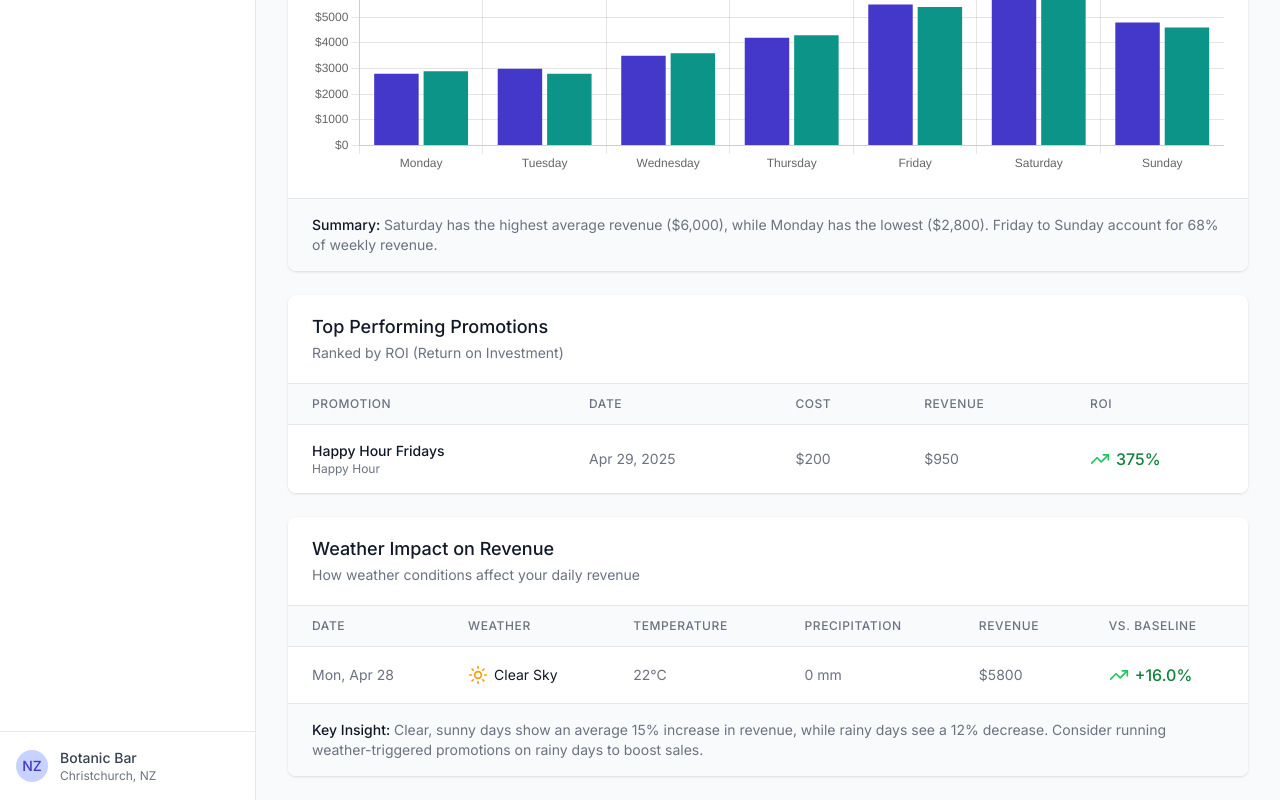
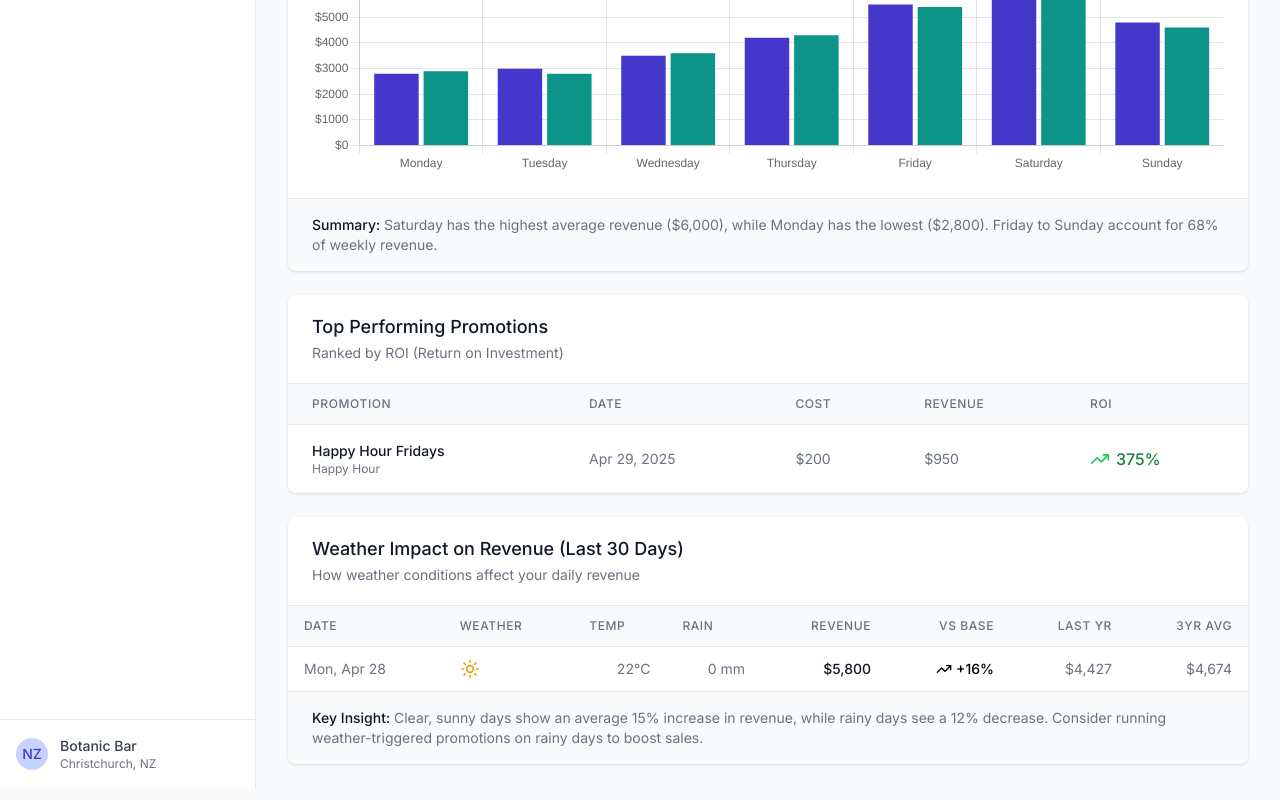
Before and after one commit to ricki2828/HospoPro, a React (Vite) app: page /analytics in a window 1280 px wide. Shown: the part 437-1237 px from the top of the page. Built offline with nearby package versions, Linux system fonts and the light colour scheme.

Commit message:
feat(Analytics): Add LY and 3yr Avg revenue to monthly view

```diff
--- a/src/pages/Analytics.tsx
+++ b/src/pages/Analytics.tsx
@@ -1,11 +1,77 @@
-import { useState } from 'react';
-import { promos, dayOfWeekTrends, revenueData, weatherData } from '../services/mockData';
+import { useState, useMemo } from 'react';
+// Import necessary data, ensuring no duplicates
+import { promos, dayOfWeekTrends, weatherData, allRevenueMap } from '../services/mockData';
 import DayOfWeekChart from '../components/DayOfWeekChart';
-import { format, parseISO, subDays } from 'date-fns';
+import { format, parseISO, subDays, isWithinInterval, startOfDay, subYears } from 'date-fns';
 import { TrendingUp, TrendingDown, Cloud, CloudRain, Sun } from 'lucide-react';
 
+// Helper to format currency (or import from a shared util)
+const formatNZD = (value?: number | null): string => {
+  if (value === undefined || value === null) return 'N/A';
+  return new Intl.NumberFormat('en-NZ', { style: 'currency', currency: 'NZD', minimumFractionDigits: 0, maximumFractionDigits: 0 }).format(value);
+};
+
 export default function Analytics() {
-  const [timeRange, setTimeRange] = useState<'week' | 'month' | 'quarter'>('week');
+  const [timeRange, setTimeRange] = useState<'week' | 'month'>('month');
+
+  // Calculate Weather Impact based on timeRange
+  const weatherImpact = useMemo(() => {
+    const impactData = [];
+    const now = startOfDay(new Date());
+    const daysToShow = timeRange === 'week' ? 7 : 30;
+    const startDate = subDays(now, daysToShow - 1); // Start of the period
+
+    // Use weatherData as the loop base as it's likely shorter than 3+ years of revenue
+    for (const weatherDay of weatherData) {
+      const weatherDate = parseISO(weatherDay.date);
+
+      // Check if the weather data date falls within the selected display time range (Week/Month)
+      if (isWithinInterval(weatherDate, { start: startDate, end: now })) {
+          const currentRevenue = allRevenueMap.get(weatherDay.date);
+
+          // Ensure current revenue data exists for baseline comparison
+          if (currentRevenue && typeof currentRevenue.amount === 'number' && currentRevenue.amount > 0 && currentRevenue.baseline > 0) {
+            const difference = ((currentRevenue.amount - currentRevenue.baseline) / currentRevenue.baseline) * 100;
+
+            let lastYearRevenue: number | null = null;
+            let threeYearAvgRevenue: number | null = null;
+
+            // Calculate historicals only for month view
+            if (timeRange === 'month') {
+                const dateYearMinus1 = format(subYears(weatherDate, 1), 'yyyy-MM-dd');
+                const dateYearMinus2 = format(subYears(weatherDate, 2), 'yyyy-MM-dd');
+                const dateYearMinus3 = format(subYears(weatherDate, 3), 'yyyy-MM-dd');
+
+                const revY1 = allRevenueMap.get(dateYearMinus1)?.amount;
+                const revY2 = allRevenueMap.get(dateYearMinus2)?.amount;
+                const revY3 = allRevenueMap.get(dateYearMinus3)?.amount;
+
+                lastYearRevenue = revY1 ?? null;
+
+                const pastRevenues = [revY1, revY2, revY3].filter(r => typeof r === 'number') as number[];
+                if (pastRevenues.length > 0) {
+                    threeYearAvgRevenue = pastRevenues.reduce((sum, r) => sum + r, 0) / pastRevenues.length;
+                }
+            }
+
+            impactData.push({
+              date: weatherDay.date,
+              weather: weatherDay.description,
+              icon: weatherDay.icon,
+              temperature: weatherDay.temperature,
+              precipitation: Math.round(weatherDay.precipitation),
+              revenue: currentRevenue.amount,
+              baseline: currentRevenue.baseline,
+              difference: difference,
+              lastYearRevenue: lastYearRevenue, // Add historical data
+              threeYearAvgRevenue: threeYearAvgRevenue // Add historical data
+            });
+          }
+      }
+    }
+    // Sort by date descending for display
+    return impactData.sort((a, b) => b.date.localeCompare(a.date));
+  }, [timeRange]); // Dependency only on timeRange (allRevenueMap is stable)
 
   // Calculate top performing promos
   const topPromos = [...promos]
@@ -16,26 +82,6 @@ export default function Analytics() {
     }))
     .sort((a, b) => b.roi - a.roi)
     .slice(0, 5);
-
-  // Weather impact
-  const weatherImpact = [];
-  for (let i = 0; i < Math.min(weatherData.length, revenueData.length); i++) {
-    const weatherDay = weatherData[i];
-    const revenueDay = revenueData.find(r => r.date === weatherDay.date);
-
-    if (revenueDay && revenueDay.amount > 0) {
-      weatherImpact.push({
-        date: weatherDay.date,
-        weather: weatherDay.description,
-        icon: weatherDay.icon,
-        temperature: weatherDay.temperature,
-        precipitation: weatherDay.precipitation,
-        revenue: revenueDay.amount,
-        baseline: revenueDay.baseline,
-        difference: ((revenueDay.amount - revenueDay.baseline) / revenueDay.baseline) * 100
-      });
-    }
-  }
 
   const getWeatherIcon = (icon: string) => {
     switch (icon) {
@@ -80,20 +126,9 @@ export default function Analytics() {
                 timeRange === 'month'
                   ? 'bg-primary-600 text-white'
                   : 'bg-white text-gray-700 hover:bg-gray-50'
-              } border-t border-b border-gray-300 focus:z-10 focus:ring-2 focus:ring-primary-500`}
+              } border-t border-b border-r border-gray-300 rounded-r-md focus:z-10 focus:ring-2 focus:ring-primary-500`}
             >
               Month
-            </button>
-            <button
-              type="button"
-              onClick={() => setTimeRange('quarter')}
-              className={`px-4 py-2 text-sm font-medium ${
-                timeRange === 'quarter'
-                  ? 'bg-primary-600 text-white'
-                  : 'bg-white text-gray-700 hover:bg-gray-50'
-              } border border-gray-300 rounded-r-md focus:z-10 focus:ring-2 focus:ring-primary-500`}
-            >
-              Quarter
             </button>
           </div>
         </div>
@@ -193,7 +228,7 @@ export default function Analytics() {
       <div className="bg-white shadow rounded-lg overflow-hidden">
         <div className="px-4 py-5 sm:px-6 border-b border-gray-200">
           <h3 className="text-lg leading-6 font-medium text-gray-900">
-            Weather Impact on Revenue
+            Weather Impact on Revenue ({timeRange === 'week' ? 'Last 7 Days' : 'Last 30 Days'})
           </h3>
           <p className="mt-1 max-w-2xl text-sm text-gray-500">
             How weather conditions affect your daily revenue
@@ -203,63 +238,53 @@ export default function Analytics() {
           <table className="min-w-full divide-y divide-gray-200">
             <thead className="bg-gray-50">
               <tr>
-                <th scope="col" className="px-6 py-3 text-left text-xs font-medium text-gray-500 uppercase tracking-wider">
-                  Date
-                </th>
-                <th scope="col" className="px-6 py-3 text-left text-xs font-medium text-gray-500 uppercase tracking-wider">
-                  Weather
-                </th>
-                <th scope="col" className="px-6 py-3 text-left text-xs font-medium text-gray-500 uppercase tracking-wider">
-                  Temperature
-                </th>
-                <th scope="col" className="px-6 py-3 text-left text-xs font-medium text-gray-500 uppercase tracking-wider">
-                  Precipitation
-                </th>
-                <th scope="col" className="px-6 py-3 text-left text-xs font-medium text-gray-500 uppercase tracking-wider">
-                  Revenue
-                </th>
-                <th scope="col" className="px-6 py-3 text-left text-xs font-medium text-gray-500 uppercase tracking-wider">
-                  vs. Baseline
-                </th>
+                <th scope="col" className="px-4 py-3 text-left text-xs font-medium text-gray-500 uppercase tracking-wider">Date</th>
+                <th scope="col" className="px-4 py-3 text-left text-xs font-medium text-gray-500 uppercase tracking-wider">Weather</th>
+                <th scope="col" className="px-4 py-3 text-left text-xs font-medium text-gray-500 uppercase tracking-wider">Temp</th>
+                <th scope="col" className="px-4 py-3 text-left text-xs font-medium text-gray-500 uppercase tracking-wider">Rain</th>
+                <th scope="col" className="px-4 py-3 text-right text-xs font-medium text-gray-500 uppercase tracking-wider">Revenue</th>
+                <th scope="col" className="px-4 py-3 text-right text-xs font-medium text-gray-500 uppercase tracking-wider">vs Base</th>
+                {/* Conditional Columns */}
+                {timeRange === 'month' && (
+                    <>
+                        <th scope="col" className="px-4 py-3 text-right text-xs font-medium text-gray-500 uppercase tracking-wider">Last Yr</th>
+                        <th scope="col" className="px-4 py-3 text-right text-xs font-medium text-gray-500 uppercase tracking-wider">3yr Avg</th>
+                    </>
+                )}
               </tr>
             </thead>
             <tbody className="bg-white divide-y divide-gray-200">
               {weatherImpact.map((day, index) => (
                 <tr key={index} className="hover:bg-gray-50">
-                  <td className="px-6 py-4 whitespace-nowrap text-sm text-gray-500">
-                    {format(parseISO(day.date), 'EEE, MMM d')}
-                  </td>
-                  <td className="px-6 py-4 whitespace-nowrap">
-                    <div className="flex items-center">
+                  <td className="px-4 py-3 whitespace-nowrap text-sm text-gray-500">{format(parseISO(day.date), 'EEE, MMM d')}</td>
+                  <td className="px-4 py-3 whitespace-nowrap">
+                    <div className="flex items-center" title={day.weather}>
                       {getWeatherIcon(day.icon)}
-                      <span className="ml-1.5 text-sm text-gray-900">{day.weather}</span>
                     </div>
                   </td>
-                  <td className="px-6 py-4 whitespace-nowrap text-sm text-gray-500">
-                    {day.temperature}°C
-                  </td>
-                  <td className="px-6 py-4 whitespace-nowrap text-sm text-gray-500">
-                    {day.precipitation} mm
-                  </td>
-                  <td className="px-6 py-4 whitespace-nowrap text-sm text-gray-500">
-                    ${day.revenue}
-                  </td>
-                  <td className="px-6 py-4 whitespace-nowrap">
-                    <div className="flex items-center">
-                      {day.difference > 0 ? (
-                        <TrendingUp className="h-5 w-5 text-success-500 mr-1.5" />
-                      ) : (
-                        <TrendingDown className="h-5 w-5 text-error-500 mr-1.5" />
-                      )}
-                      <span className={`${day.difference > 0 ? 'text-success-700' : 'text-error-700'} font-medium`}>
-                        {day.difference > 0 ? '+' : ''}{day.difference.toFixed(1)}%
-                      </span>
+                  <td className="px-4 py-3 whitespace-nowrap text-sm text-gray-500 text-right">{day.temperature}°C</td>
+                  <td className="px-4 py-3 whitespace-nowrap text-sm text-gray-500 text-right">{day.precipitation} mm</td>
+                  <td className="px-4 py-3 whitespace-nowrap text-sm text-gray-900 text-right font-medium">{formatNZD(day.revenue)}</td>
+                  <td className="px-4 py-3 whitespace-nowrap text-right">
+                    <div className={`flex items-center justify-end ${day.difference > 0 ? 'text-success-600' : 'text-error-600'}`}>
+                      {day.difference > 0 ? <TrendingUp className="h-4 w-4 mr-1" /> : <TrendingDown className="h-4 w-4 mr-1" />}
+                      <span className="text-sm font-medium">{day.difference > 0 ? '+' : ''}{day.difference.toFixed(0)}%</span>
                     </div>
                   </td>
+                  {/* Conditional Cells */}
+                  {timeRange === 'month' && (
+                      <>
+                          <td className="px-4 py-3 whitespace-nowrap text-sm text-gray-500 text-right">{formatNZD(day.lastYearRevenue)}</td>
+                          <td className="px-4 py-3 whitespace-nowrap text-sm text-gray-500 text-right">{formatNZD(day.threeYearAvgRevenue)}</td>
+                      </>
+                  )}
                 </tr>
               ))}
             </tbody>
           </table>
+          {weatherImpact.length === 0 && (
+            <p className="text-center text-gray-500 py-4 text-sm">No weather impact data available for the selected period.</p>
+          )}
         </div>
         <div className="bg-gray-50 px-4 py-4 sm:px-6 border-t border-gray-200">
           <div className="text-sm">
--- a/src/services/mockData.ts
+++ b/src/services/mockData.ts
@@ -141,8 +141,25 @@ export const bookings: Booking[] = [
   },
 ];
 
-// Mock revenue data
-export const revenueData: Revenue[] = [
+// Mock revenue data (current + forecast)
+export const currentRevenueData: Revenue[] = [
+  { date: createDate(-30), amount: 2500, baseline: 2800 }, // Add more history
+  { date: createDate(-29), amount: 2600, baseline: 2700 },
+  { date: createDate(-28), amount: 2700, baseline: 2900 },
+  { date: createDate(-27), amount: 3300, baseline: 3100 },
+  { date: createDate(-26), amount: 3800, baseline: 3500 },
+  { date: createDate(-25), amount: 4500, baseline: 4200 },
+  { date: createDate(-24), amount: 5500, baseline: 5000 },
+  { date: createDate(-23), amount: 5200, baseline: 4800 },
+  { date: createDate(-22), amount: 3100, baseline: 3000 },
+  { date: createDate(-21), amount: 2900, baseline: 2800 },
+  { date: createDate(-20), amount: 2800, baseline: 2900 },
+  { date: createDate(-19), amount: 3600, baseline: 3300 },
+  { date: createDate(-18), amount: 4100, baseline: 3700 },
+  { date: createDate(-17), amount: 4900, baseline: 4500 },
+  { date: createDate(-16), amount: 5900, baseline: 5400 },
+  { date: createDate(-15), amount: 5700, baseline: 5200 },
+  { date: createDate(-14), amount: 3300, baseline: 3100 },
   { date: createDate(-13), amount: 3000, baseline: 2800 },
   { date: createDate(-12), amount: 2700, baseline: 2600 },
   { date: createDate(-11), amount: 3400, baseline: 3100 },
@@ -425,23 +442,45 @@ for (let i = -30; i <= 14; i++) {
 }
 export const mockShifts: Shift[] = shifts;
 
-// --- Mock Last Year Revenue Data ---
-// Generate plausible data for the same date range as revenueData, but one year ago.
-export const lastYearRevenueData: Revenue[] = revenueData.map(currentYearData => {
-  // Calculate the date one year ago
-  const lastYearDate = format(subYears(parseISO(currentYearData.date), 1), 'yyyy-MM-dd');
+// --- Generate Historical Revenue Data ---
 
-  // Generate a plausible last year amount (e.g., 90-110% of baseline, or slightly less than current amount)
-  const variationFactor = 0.9 + Math.random() * 0.2; // Random factor between 0.9 and 1.1
-  const lastYearAmount = Math.round((currentYearData.baseline || currentYearData.amount || 3000) * variationFactor);
+// Helper to generate plausible revenue data for a specific year offset
+const generateRevenueForYear = (yearOffset: number, baseRevenueData: Revenue[]): Revenue[] => {
+  return baseRevenueData.map(currentYearData => {
+    const pastDate = format(subYears(parseISO(currentYearData.date), yearOffset), 'yyyy-MM-dd');
+    // Assume baseline was slightly lower in the past, decreases further back
+    const baselineAdjustment = 1 - (0.05 * yearOffset);
+    const pastBaseline = Math.round((currentYearData.baseline || 3000) * baselineAdjustment);
+    // Generate amount based on past baseline with some variation
+    const variationFactor = (0.85 + Math.random() * 0.3); // Random factor 0.85 - 1.15
+    const pastAmount = Math.round(pastBaseline * variationFactor);
 
-  return {
-    date: lastYearDate, // Store with the actual date from last year
-    amount: lastYearAmount,
-    // Baseline might also be different last year, but we'll keep it simple
-    baseline: Math.round((currentYearData.baseline || 3000) * 0.95) // Assume slightly lower baseline last year
-  };
+    return {
+      date: pastDate,
+      amount: pastAmount,
+      baseline: pastBaseline,
+    };
+  });
+};
+
+// Generate data for the last 3 years
+const revenueYearMinus1 = generateRevenueForYear(1, currentRevenueData);
+const revenueYearMinus2 = generateRevenueForYear(2, currentRevenueData);
+const revenueYearMinus3 = generateRevenueForYear(3, currentRevenueData);
+
+// Combine all revenue data into one array/map
+// Using a Map is efficient for lookups by date
+export const allRevenueMap = new Map<string, Revenue>();
+[...currentRevenueData, ...revenueYearMinus1, ...revenueYearMinus2, ...revenueYearMinus3].forEach(rev => {
+    // Only add if amount exists, prioritize more recent data if dates overlap (shouldn't with this gen method)
+    if (rev.amount !== undefined) {
+       allRevenueMap.set(rev.date, rev);
+    }
 });
+
+// Export for legacy use if needed (e.g., dashboard card still uses this?)
+export const revenueData = currentRevenueData;
+export const lastYearRevenueData = revenueYearMinus1;
 
 // --- Mock Food Safety Tasks ---
 
```
